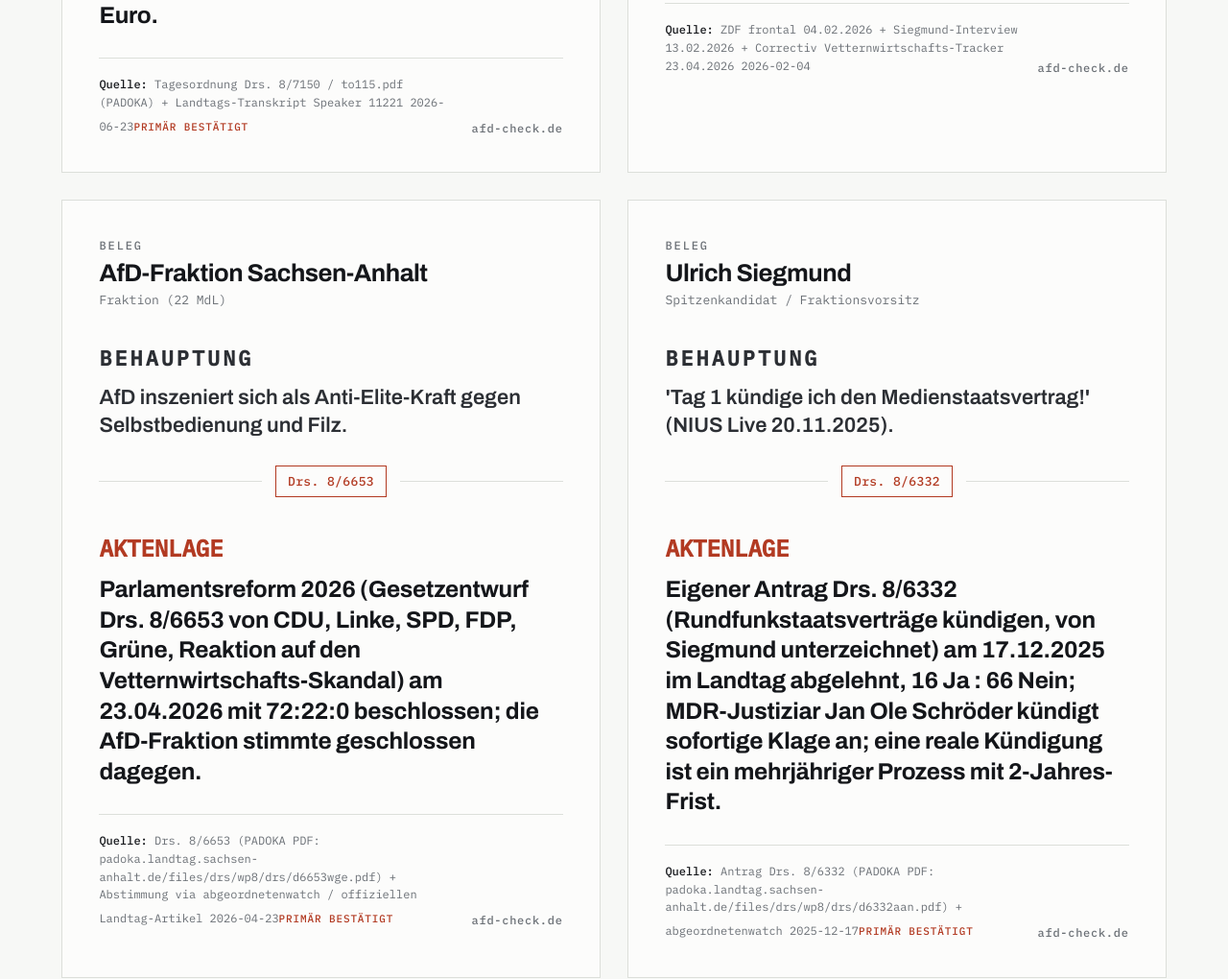
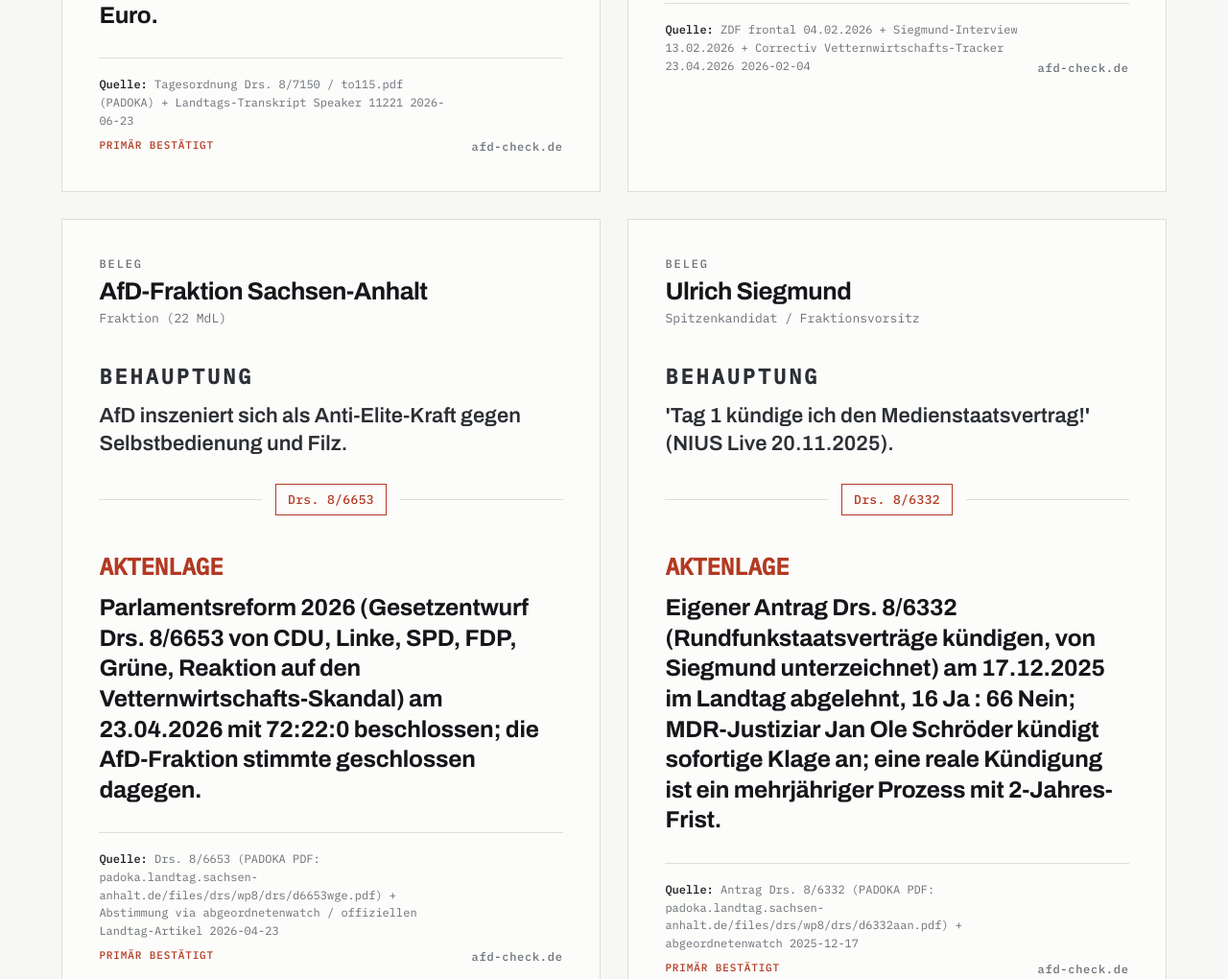
Before and after one commit to frederikmetz42/afd-check, a plain HTML site: page sachsen-anhalt/index.html in a window 1280 px wide. Shown: the part 1719-2739 px from the top of the page at 96% size. Drawn offline with Linux system fonts and the light colour scheme; animation ran at ten frames a second.

Commit message:
sachsen-anhalt: verification badge on its own line in card footer

```diff
--- a/sachsen-anhalt/index.html
+++ b/sachsen-anhalt/index.html
@@ -147,7 +147,7 @@
     align-items: flex-end; justify-content: space-between; gap: 20px; }
   .c-src { font-family: var(--mono); font-size: 12px; color: var(--muted); line-height: 1.55; min-width: 0; }
   .c-src b { color: var(--ink); font-weight: 500; }
-  .c-badge { display: inline-block; margin-top: 7px; font-family: var(--mono); font-size: 11px; font-weight: 500;
+  .c-badge { display: block; margin-top: 8px; font-family: var(--mono); font-size: 11px; font-weight: 500;
     letter-spacing: .08em; text-transform: uppercase; color: var(--accent); }
   .c-mark { font-family: var(--mono); font-size: 12px; font-weight: 500; letter-spacing: .06em; color: var(--muted); white-space: nowrap; }
 
```
